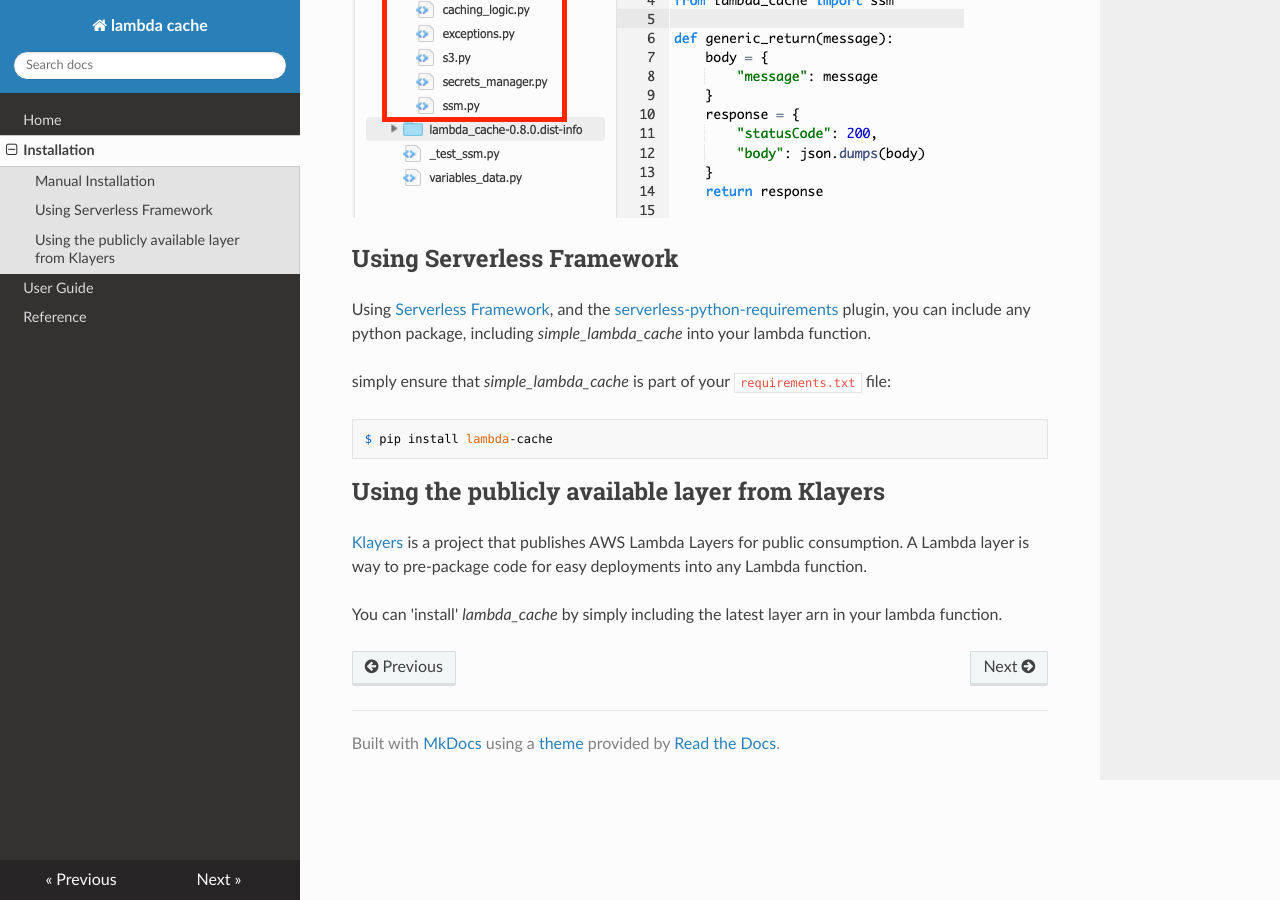
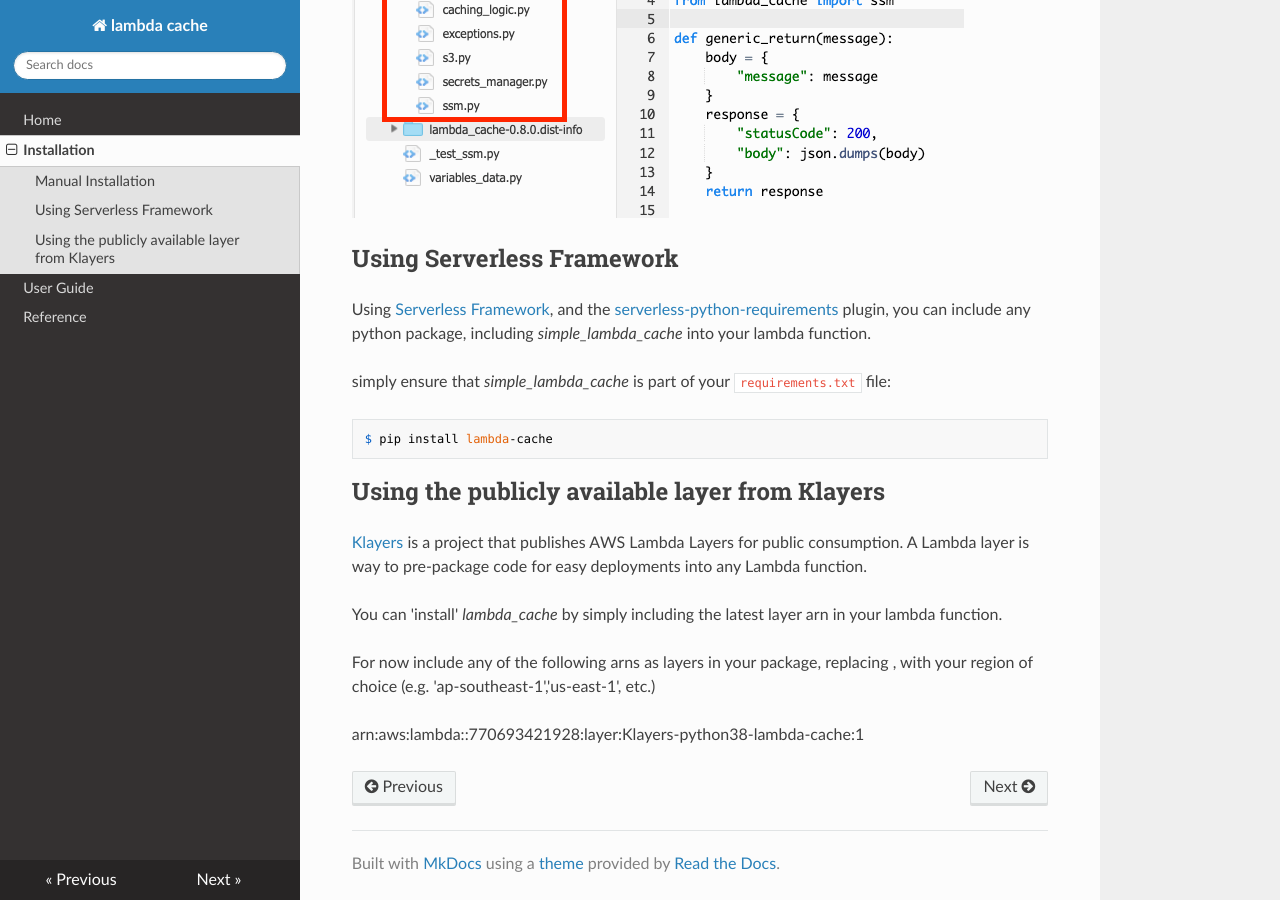
Before and after one commit to keithrozario/lambda-cache, an MkDocs documentation site: the page built from docs/install.md, in a window 1280 px wide and 900 px high, scrolled down 691 px. Built offline with MkDocs 1.6.1, drawn with Linux system fonts in a browser that asks for light colours; nearby versions of some CDN libraries.

Commit message:
added arns to install

```diff
--- a/docs/install.md
+++ b/docs/install.md
@@ -27,3 +27,7 @@ simply ensure that _simple_lambda_cache_ is part of your `requirements.txt` file
 [Klayers](https://github.com/keithrozario/Klayers) is a project that publishes AWS Lambda Layers for public consumption. A Lambda layer is way to pre-package code for easy deployments into any Lambda function.
 
 You can 'install' _lambda_cache_ by simply including the latest layer arn in your lambda function.
+
+For now include any of the following arns as layers in your package, replacing <region>, with your region of choice (e.g. 'ap-southeast-1','us-east-1', etc.)
+
+arn:aws:lambda:<region>:770693421928:layer:Klayers-python38-lambda-cache:1
```
